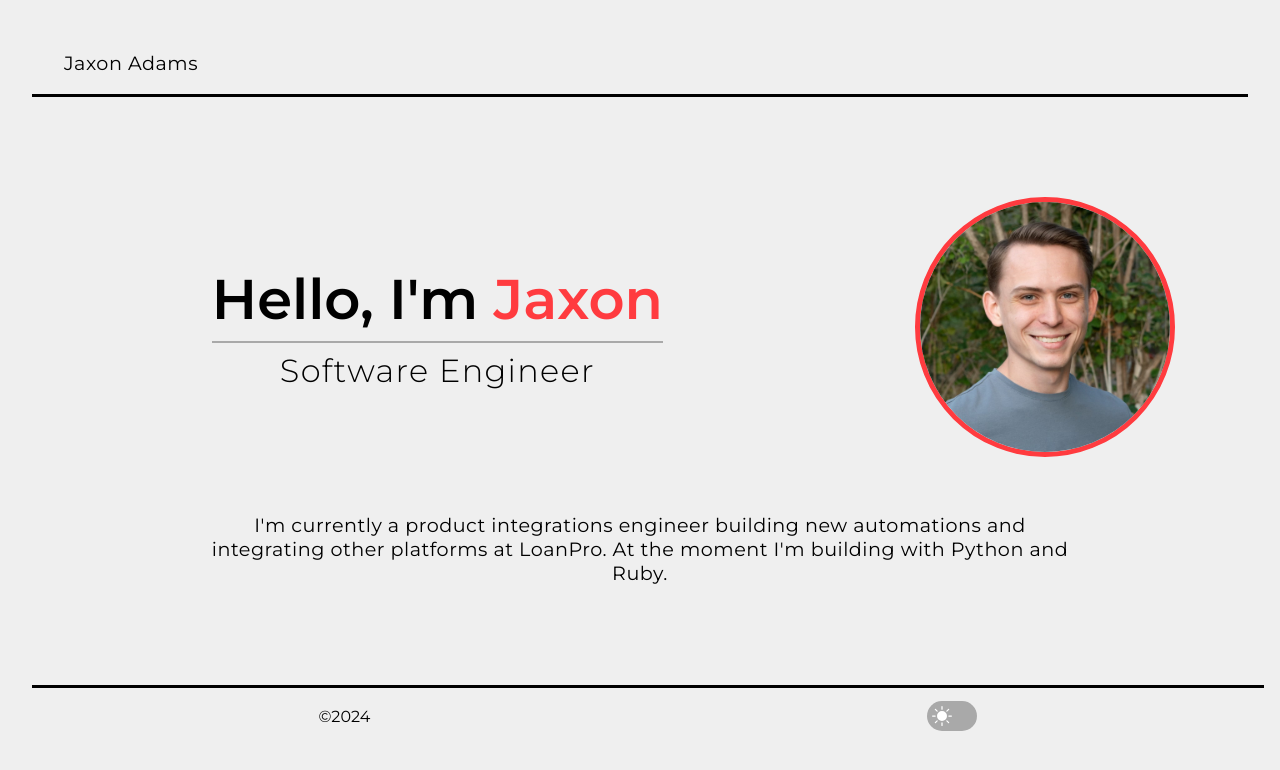
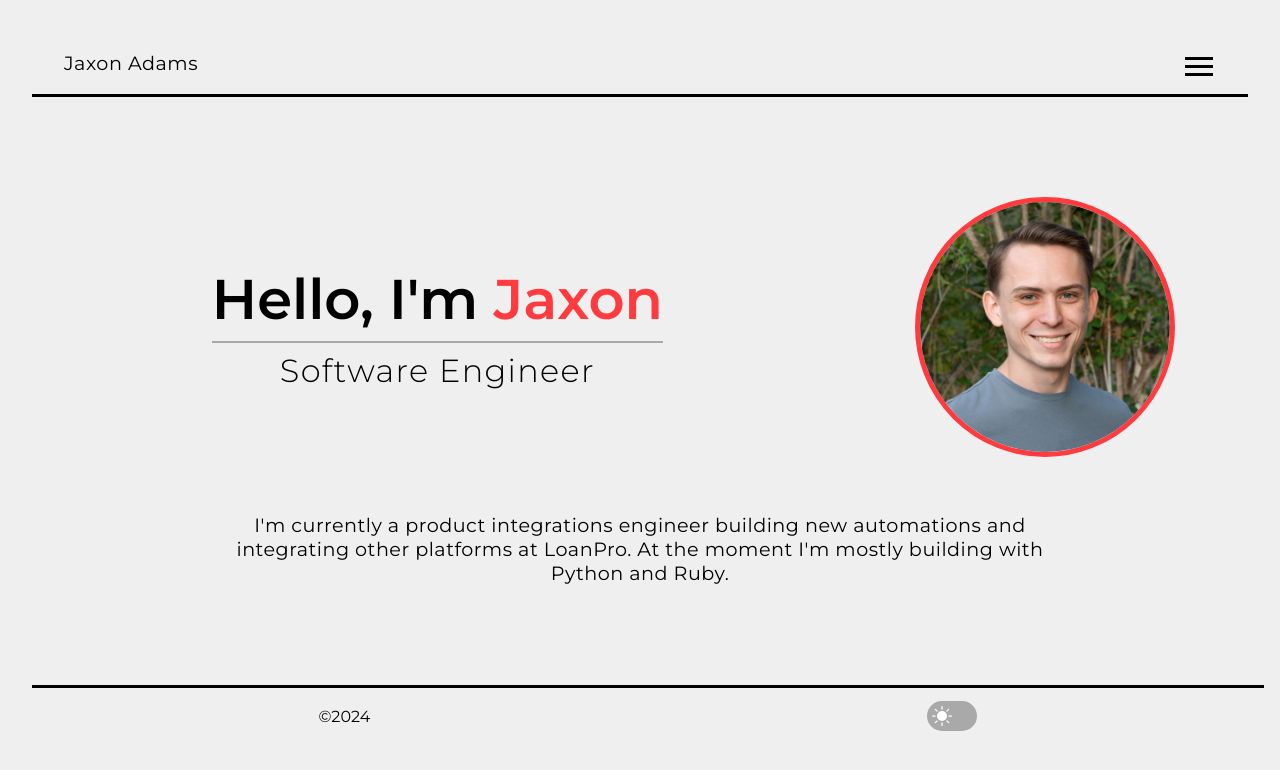
Before and after one commit to JaxonAdams/urban-spork, a React (Vite) app: page / in a window 1280 px wide. Shown: the top 770 px of the page. Built offline with nearby package versions, Linux system fonts and the light colour scheme.

Commit message:
added nav menu btn with animation

```diff
--- a/src/App.css
+++ b/src/App.css
@@ -32,6 +32,41 @@ header {
   border-bottom: 3px solid var(--txt);
   display: flex;
   justify-content: space-between;
+}
+
+.menu-btn {
+  position: absolute;
+  z-index: 3;
+  right: 35px;
+  top: 25px;
+  cursor: pointer;
+  transition: all 0.3s ease-out;
+}
+
+.btn-line {
+  width: 28px;
+  height: 3px;
+  margin-bottom: 5px;
+  background: var(--txt);
+  transition: all 0.3s ease-out;
+}
+
+.close {
+  transform: rotate(180deg);
+}
+
+.close .btn-line:nth-child(1) {
+  transform: rotate(45deg) translate(5px, 5px);
+  background: var(--highlight);
+}
+
+.close .btn-line:nth-child(2) {
+  opacity: 0;
+}
+
+.close .btn-line:nth-child(3) {
+  transform: rotate(-45deg) translate(7px, -6px);
+  background: var(--highlight);
 }
 /* end header component styles */
 
--- a/src/components/Footer/Footer.tsx
+++ b/src/components/Footer/Footer.tsx
@@ -10,7 +10,6 @@ const Footer: React.FC<Props> = ({ toggler }) => {
     const [isToggled, setToggled] = useState<boolean>(false);
 
     useEffect(() => {
-        console.log(toggler.isToggled());
         setToggled(toggler.isToggled());
     }, []);
 
--- a/src/components/Header/Header.tsx
+++ b/src/components/Header/Header.tsx
@@ -1,10 +1,21 @@
 import React from "react";
 
-const Header: React.FC = () => {
+interface Props {
+    showNavMenu: boolean
+    setShowNavMenu: Function;
+}
+
+const Header: React.FC<Props> = ({ showNavMenu, setShowNavMenu }) => {
+
     return (
         <header>
             <p className="txt header-txt">Jaxon Adams</p>
-            <div className="menu-btn"></div>
+            <div className={`menu-btn ${showNavMenu && 'close'}`}
+                 onClick={() => setShowNavMenu(!showNavMenu)}>
+                <div className="btn-line" />
+                <div className="btn-line" />
+                <div className="btn-line" />
+            </div>
         </header>
     );
 }
--- a/src/components/Hero/Hero.tsx
+++ b/src/components/Hero/Hero.tsx
@@ -20,8 +20,8 @@ const Hero: React.FC = () => {
             <div className="hero-intro-txt">
                 <p className="txt">
                     I'm currently a product integrations engineer building new automations
-                    and integrating other platforms at LoanPro. At the moment I'm building
-                    with Python and Ruby.
+                    and integrating other platforms at LoanPro. At the moment I'm mostly
+                    building with Python and Ruby.
                 </p>
             </div>
         </div>
--- a/src/pages/Home.tsx
+++ b/src/pages/Home.tsx
@@ -1,4 +1,4 @@
-import React from "react";
+import React, { useState } from "react";
 
 import LightDarkToggle from "../utils/LightDarkToggle";
 import Header from "../components/Header/Header";
@@ -10,9 +10,11 @@ interface Props {
 }
 
 const Home: React.FC<Props> = ({ appModeToggler }) => {
+    const [showNavMenu, setShowNavMenu] = useState<boolean>(false);
+
     return (
         <>
-        <Header />
+        <Header showNavMenu={showNavMenu} setShowNavMenu={setShowNavMenu} />
         <main>
             <Hero />
         </main>
--- a/src/utils/LightDarkToggle.ts
+++ b/src/utils/LightDarkToggle.ts
@@ -14,7 +14,6 @@ class LightDarkToggle {
 
     constructor() {
         this.toggleStatus = (localStorage.getItem("darkMode") == "true") || false;
-        console.log(this.toggleStatus);
 
         this.darkColors = {
             // background: "#242424",  // I might use this style later
```
